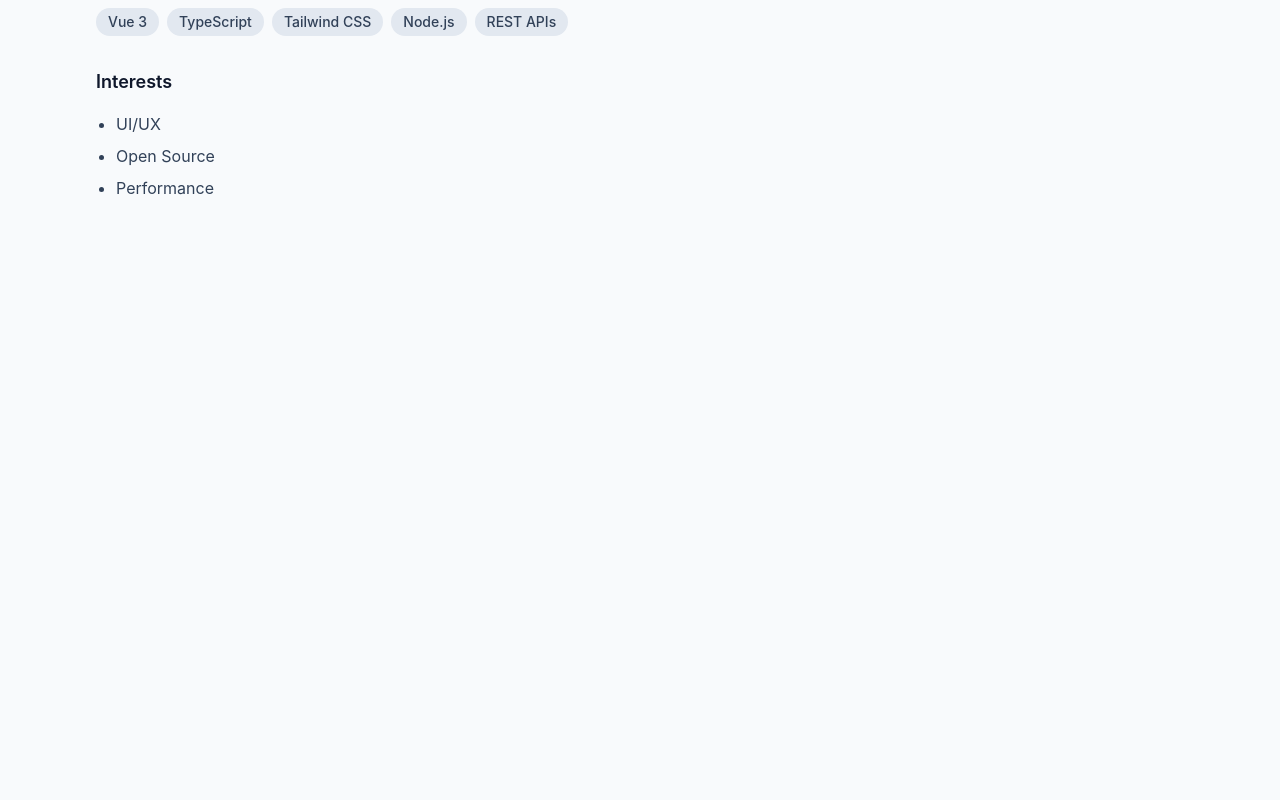
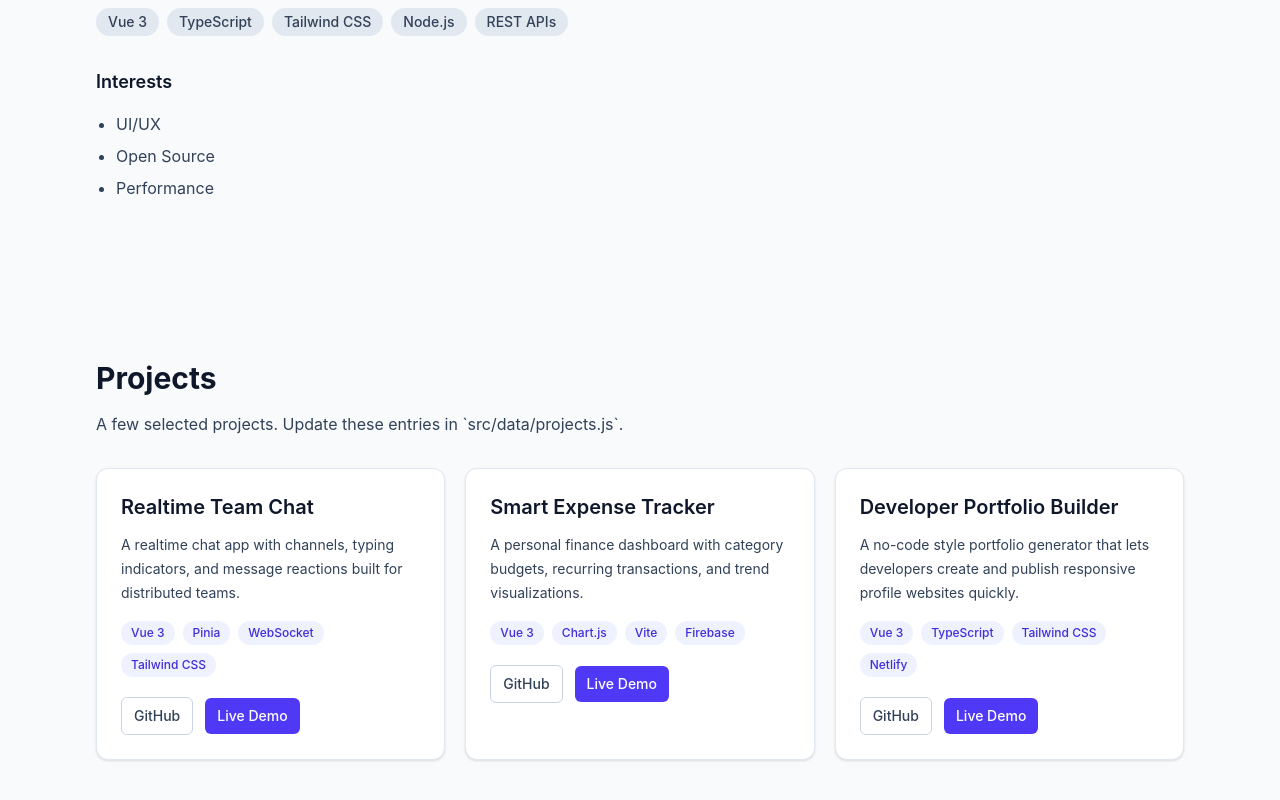
Before and after one commit to skanderjeddi/homepage, a Vue app: page / in a window 1280 px wide. Shown: the part 740-1540 px from the top of the page. Built offline with nearby package versions, Linux system fonts and the light colour scheme; the HTML template or start-up script is replaced by a standard one.

Commit message:
feat: implement Projects section with dynamic cards

```diff
--- /dev/null
+++ b/src/components/ProjectCard.vue
@@ -0,0 +1,48 @@
+<script setup lang="ts">
+defineProps<{
+  project: {
+    id: string
+    title: string
+    description: string
+    tech: string[]
+    github: string
+    demo: string
+  }
+}>()
+</script>
+
+<template>
+  <article class="rounded-xl border border-slate-200 bg-white p-6 shadow-sm dark:border-slate-800 dark:bg-slate-900">
+    <h3 class="text-xl font-semibold text-slate-900 dark:text-white">{{ project.title }}</h3>
+    <p class="mt-3 text-sm leading-6 text-slate-700 dark:text-slate-300">{{ project.description }}</p>
+
+    <ul class="mt-4 flex flex-wrap gap-2">
+      <li
+        v-for="techItem in project.tech"
+        :key="techItem"
+        class="rounded-full bg-indigo-50 px-2.5 py-1 text-xs font-medium text-indigo-700 dark:bg-indigo-500/15 dark:text-indigo-300"
+      >
+        {{ techItem }}
+      </li>
+    </ul>
+
+    <div class="mt-5 flex items-center gap-3">
+      <a
+        :href="project.github"
+        target="_blank"
+        rel="noopener noreferrer"
+        class="inline-flex items-center rounded-md border border-slate-300 px-3 py-2 text-sm font-medium text-slate-700 transition hover:bg-slate-100 dark:border-slate-700 dark:text-slate-200 dark:hover:bg-slate-800"
+      >
+        GitHub
+      </a>
+      <a
+        :href="project.demo"
+        target="_blank"
+        rel="noopener noreferrer"
+        class="inline-flex items-center rounded-md bg-indigo-600 px-3 py-2 text-sm font-medium text-white transition hover:bg-indigo-500"
+      >
+        Live Demo
+      </a>
+    </div>
+  </article>
+</template>
--- /dev/null
+++ b/src/components/ProjectsSection.vue
@@ -0,0 +1,17 @@
+<script setup lang="ts">
+import { projects } from '@/data/projects.js'
+import ProjectCard from '@/components/ProjectCard.vue'
+</script>
+
+<template>
+  <section id="projects" class="scroll-mt-24 py-14 sm:py-20">
+    <h2 class="text-2xl font-bold text-slate-900 sm:text-3xl dark:text-white">Projects</h2>
+    <p class="mt-4 max-w-2xl text-slate-700 dark:text-slate-300">
+      A few selected projects. Update these entries in `src/data/projects.js`.
+    </p>
+
+    <div class="mt-8 grid gap-5 md:grid-cols-2 xl:grid-cols-3">
+      <ProjectCard v-for="project in projects" :key="project.id" :project="project" />
+    </div>
+  </section>
+</template>
--- a/src/views/HomeView.vue
+++ b/src/views/HomeView.vue
@@ -2,6 +2,7 @@
 import NavBar from '@/components/NavBar.vue'
 import HeroSection from '@/components/HeroSection.vue'
 import AboutSection from '@/components/AboutSection.vue'
+import ProjectsSection from '@/components/ProjectsSection.vue'
 </script>
 
 <template>
@@ -11,7 +12,7 @@ import AboutSection from '@/components/AboutSection.vue'
     <main class="mx-auto max-w-6xl px-4 pb-20 pt-24 sm:px-6 lg:px-8">
       <HeroSection />
       <AboutSection />
-      <section id="projects" class="min-h-[30vh] py-12"></section>
+      <ProjectsSection />
       <section id="cv" class="min-h-[30vh] py-12"></section>
       <section id="contact" class="min-h-[30vh] py-12"></section>
     </main>
```
Also changed, not shown: 1 other file (tests, documents, lock files or other folders).
